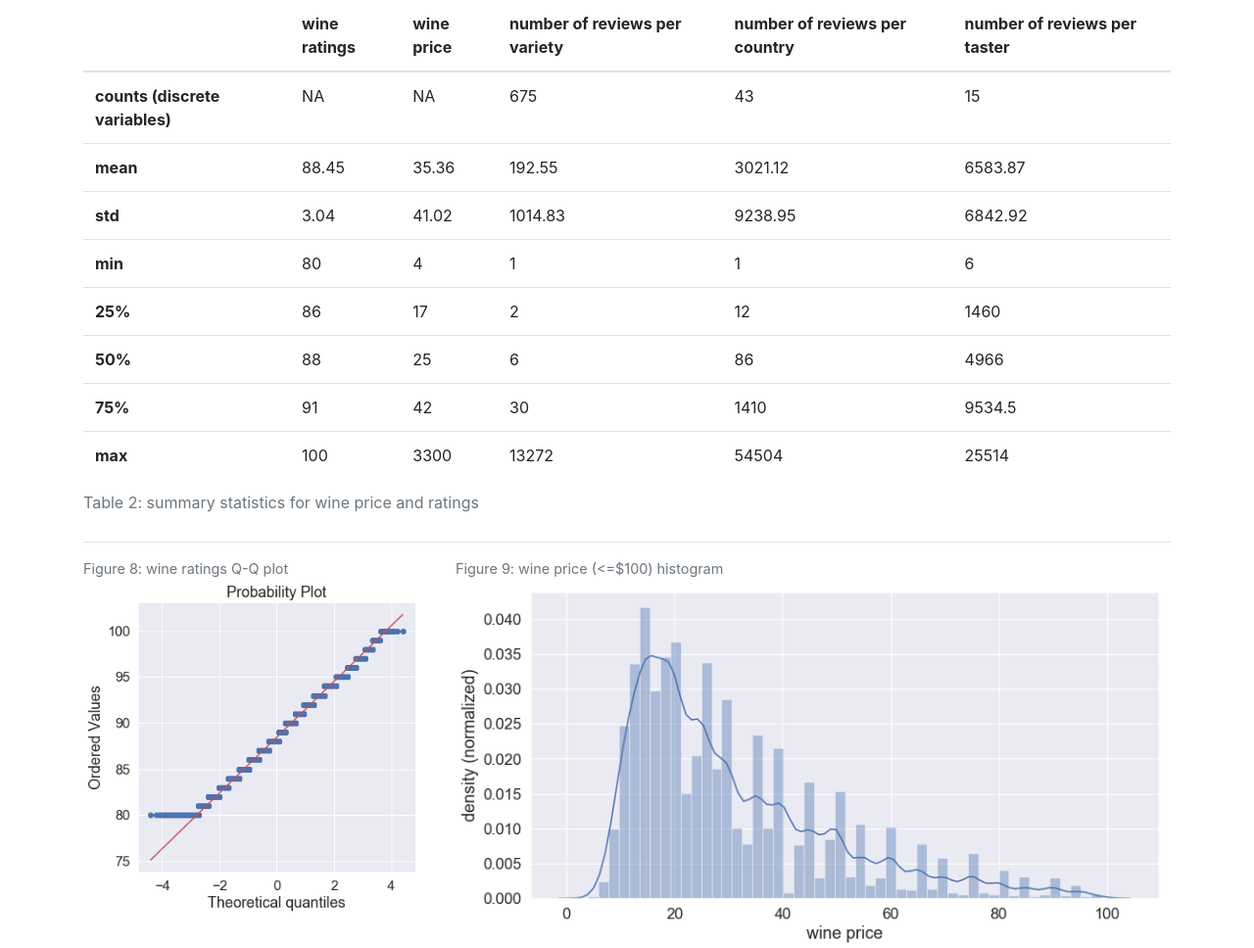
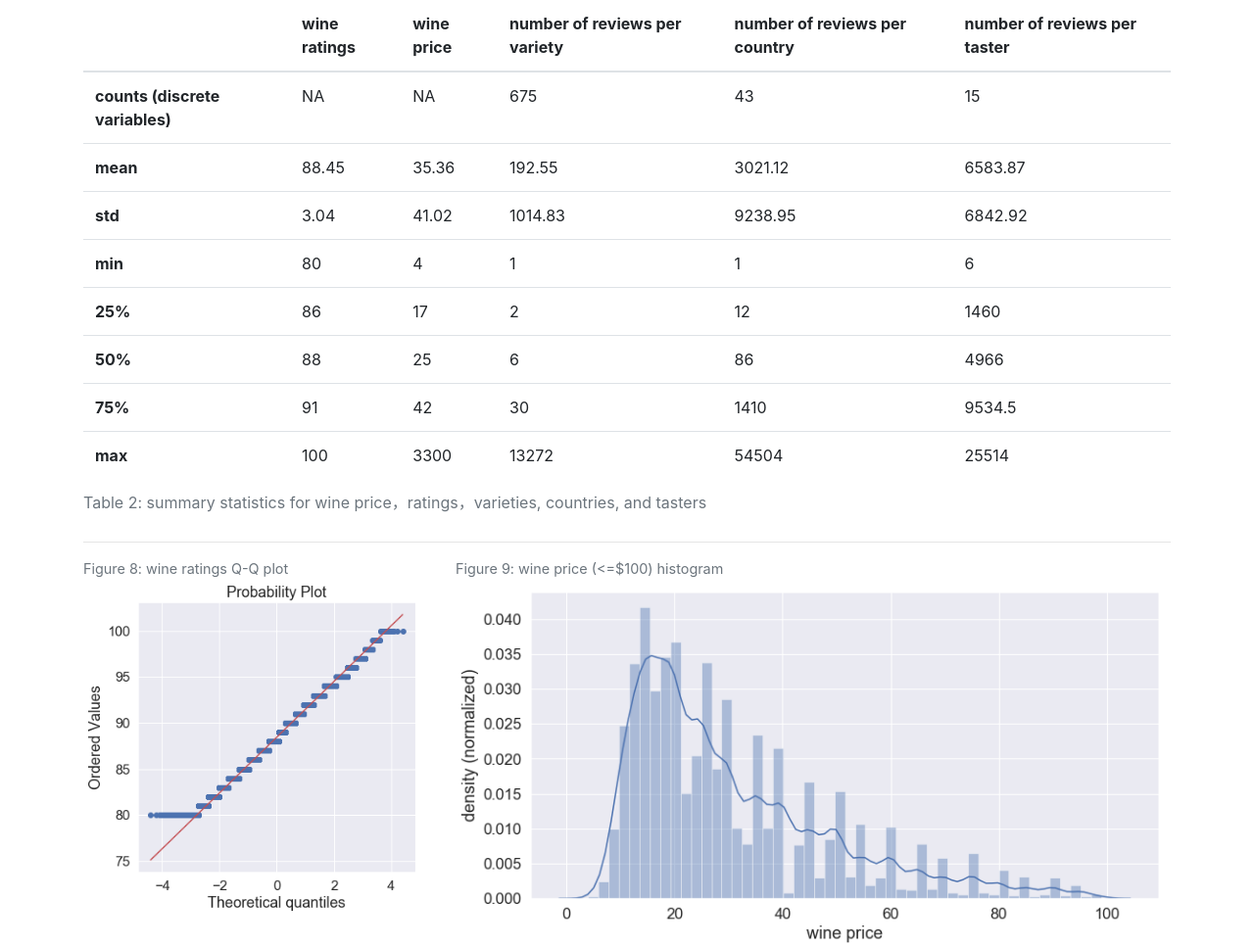
Before and after one commit to weitian-ding/05839-byte2, a Flask app: page /quality in a window 1280 px wide. Shown: the part 3465-4433 px from the top of the page at 98% size. Run offline with Flask 2, Linux system fonts and the light colour scheme; some libraries are stand-ins or nearby versions.

Commit message:
fixed table name

```diff
--- a/templates/coherence.html
+++ b/templates/coherence.html
@@ -11,7 +11,7 @@
 </p>
 
 <table class="table table-condensed">
-    <caption>Table 2: summary statistics for wine price and ratings</caption>
+    <caption>Table 2: summary statistics for wine price，ratings，varieties, countries, and tasters</caption>
     <thead>
     <tr>
         <th scope="col"></th>
```
